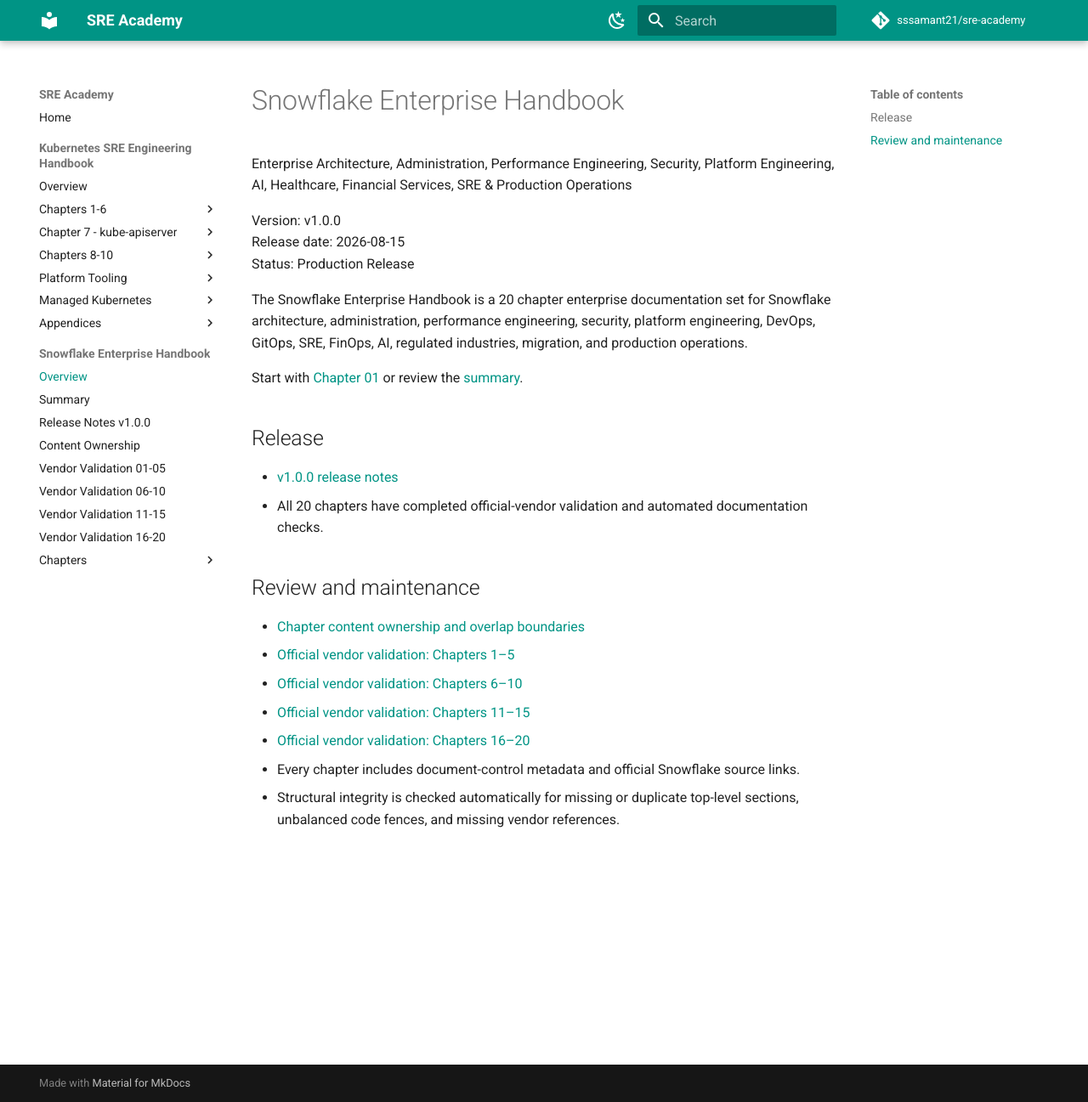
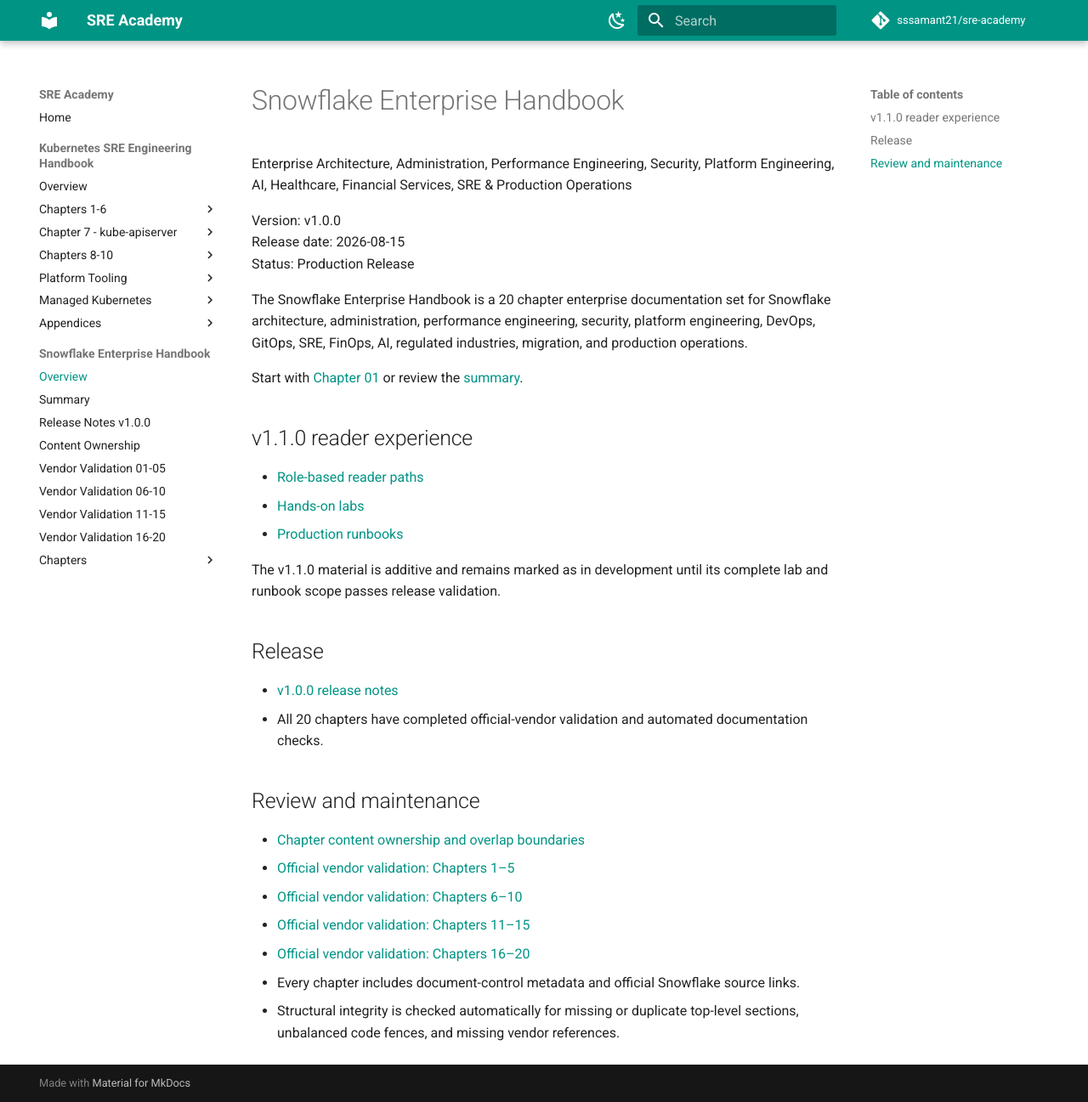
Before and after one commit to sssamant21/sre-academy, an MkDocs documentation site: the page built from docs/books/snowflake/index.md, in a window 1280 px wide and 1297 px high. Shown: the whole window at 85% size. Built offline with MkDocs 1.6.1 and Material for MkDocs 9.7.7, drawn with Linux system fonts in a browser that asks for light colours; comment, search, counter and statistics services are not loaded.

Commit message:
docs(snowflake): add v1.1 reader experience entry points

```diff
--- a/docs/books/snowflake/index.md
+++ b/docs/books/snowflake/index.md
@@ -9,6 +9,14 @@
 The Snowflake Enterprise Handbook is a 20 chapter enterprise documentation set for Snowflake architecture, administration, performance engineering, security, platform engineering, DevOps, GitOps, SRE, FinOps, AI, regulated industries, migration, and production operations.
 
 Start with [Chapter 01](chapter-01/README.md) or review the [summary](summary.md).
+
+## v1.1.0 reader experience
+
+- [Role-based reader paths](reader-paths.md)
+- [Hands-on labs](labs/index.md)
+- [Production runbooks](runbooks/index.md)
+
+The v1.1.0 material is additive and remains marked as in development until its complete lab and runbook scope passes release validation.
 
 ## Release
 
```
